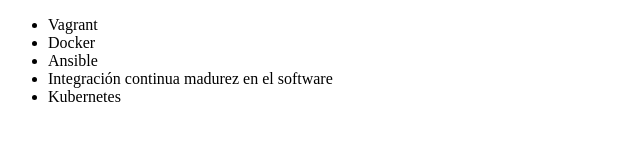
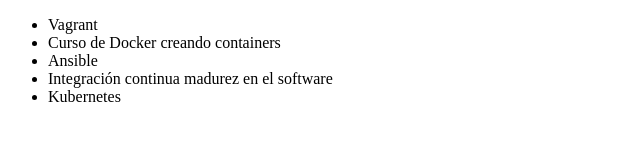
Before and after one commit to Alvitronex/alura-git, a plain HTML site: page index.html in a window 1280 px wide. Shown: the whole page, without its empty margins (0-640 px from the left). Drawn offline with Linux system fonts and the light colour scheme.

Commit message:
Actualizando nombre de docker

```diff
--- a/index.html
+++ b/index.html
@@ -10,7 +10,7 @@
 
     <ul>
         <li> Vagrant </li>
-        <li> Docker </li>
+        <li>Curso de Docker creando containers</li>
         <li> Ansible </li>
         <li> Integración continua madurez en el software </li>
         <li>Kubernetes</li>
```
